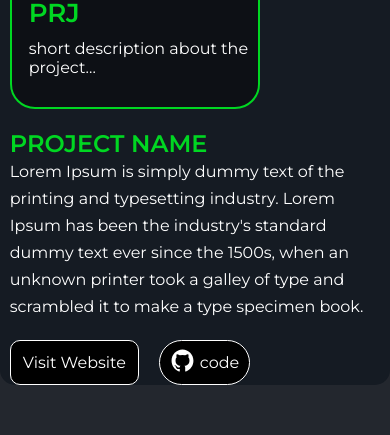
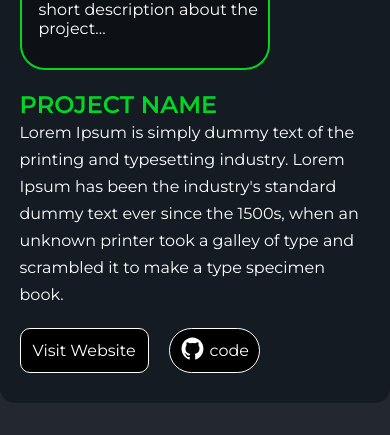
Before and after one commit to ImAndresito/My-Portfolio, an Angular app: page /projects in a window 390 px wide. Shown: the part 958-1393 px from the top of the page. Before the commit the page ends 1343 px from the top, so only its background shows below. Built offline with nearby package versions, Linux system fonts and the light colour scheme.

Commit message:
style(projects): adjust padding and margins for better spacing
Update main container padding and margins to improve visual hierarchy and spacing between elements. Adjust project content width and margins for better alignment.

```diff
--- a/src/app/components/projects/projects.component.css
+++ b/src/app/components/projects/projects.component.css
@@ -87,7 +87,10 @@ main {
   main {
     display: block;
     padding: 0;
-    padding-top: 50px;
+    padding-top: 25px;
+    padding-bottom: 30px;
+    margin-bottom: 100px;
+    margin-top: 26px;
   }
 
   .box {
@@ -96,12 +99,12 @@ main {
   }
 
   .prj {
-    margin-left: 2.5%;
+    margin-left: 5%;
   }
 
   .content {
     padding-top: 20px;
-    max-width: 95%;
+    max-width: 90%;
     margin: auto;
   }
 
```
